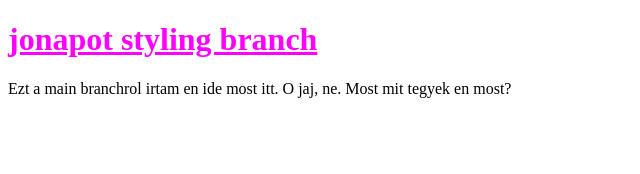
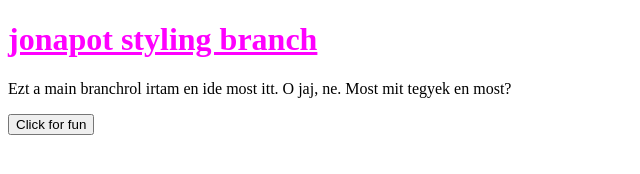
Before and after one commit to iamdavidlevai/vcs-project, a plain HTML site: page index.html in a window 1280 px wide. Shown: the whole page, without its empty margins (0-640 px from the left). Drawn offline with Linux system fonts and the light colour scheme.

Commit message:
added fun button

```diff
--- a/index.html
+++ b/index.html
@@ -10,5 +10,6 @@
 <body>
   <h1>jonapot styling branch</h1>
   <p>Ezt a main branchrol irtam en ide most itt. O jaj, ne. Most mit tegyek en most?</p>
+  <button>Click for fun</button>
 </body>
 </html>
```
